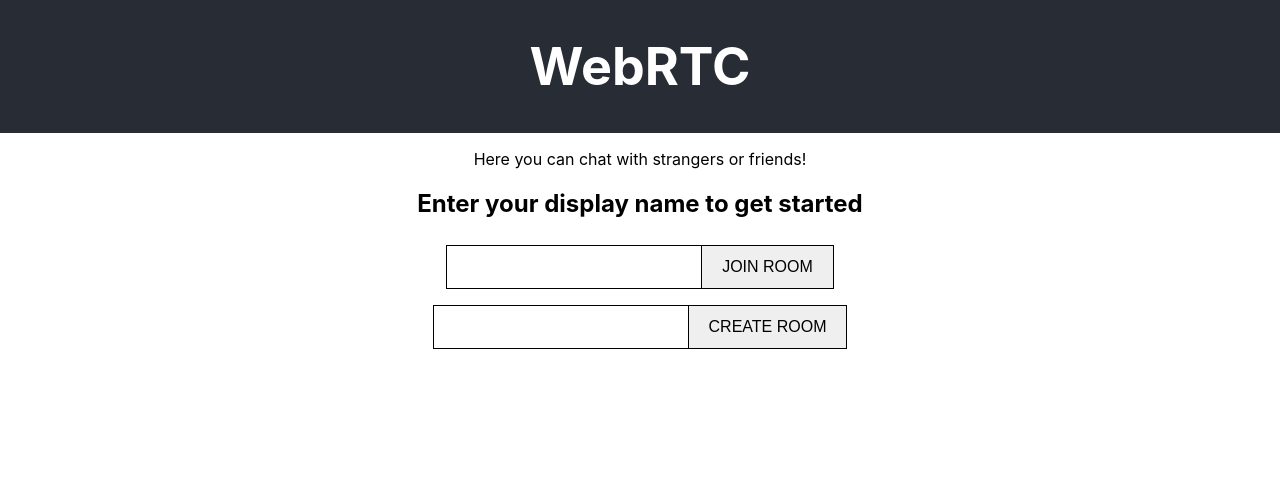
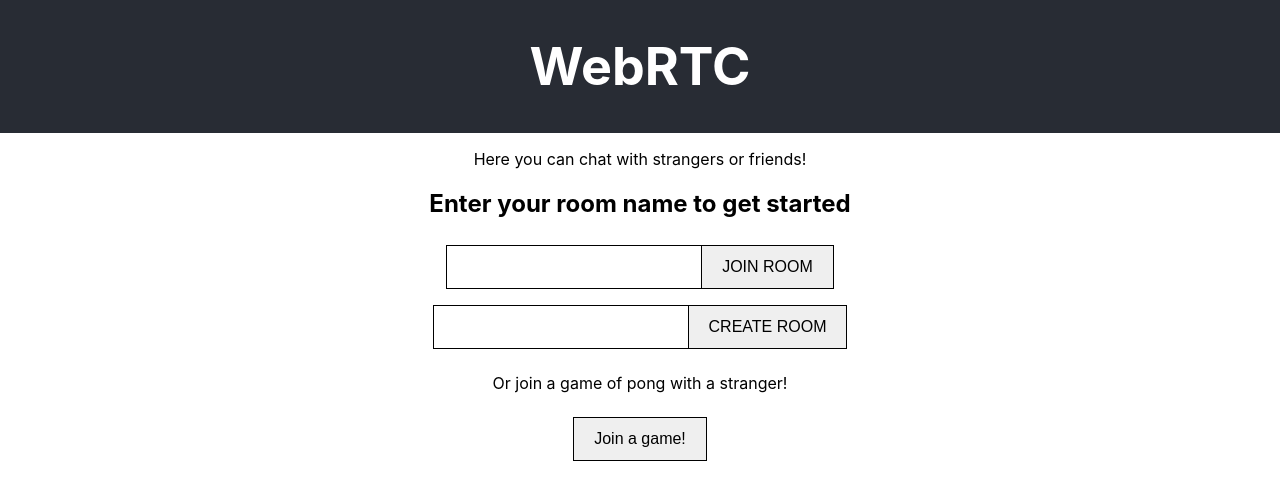
Before and after one commit to stun-project/webrtc, a React (Create React App) app: page / in a window 1280 px wide. Shown: the top 500 px of the page. Built offline with nearby package versions, Linux system fonts and the light colour scheme; no server answers.

Commit message:
Starta på kommunikasjon

```diff
--- a/src/App.js
+++ b/src/App.js
@@ -2,6 +2,7 @@
 import Header from './components/header'
 import Landing from './components/landing'
 import Room from './components/room'
+import Pong from './components/pong'
 import { Route, BrowserRouter as Router } from "react-router-dom";
 
 
@@ -13,6 +14,7 @@
         <Route exact path="/" component={Landing}/>
         <Route exact path="/rooms" component={Landing}/>
         <Route exact path="/rooms/:id"  component={Room}/>
+        <Route exact path="/pong" component={Pong}/>
       </div>
     </Router>
   );
--- a/src/components/landing.css
+++ b/src/components/landing.css
@@ -15,3 +15,7 @@
     border: 1px solid;
     border-left: 0;
   }
+
+  .gameBtn{
+    border: 1px solid;
+  }
--- a/src/components/landing.jsx
+++ b/src/components/landing.jsx
@@ -40,10 +40,14 @@
     }
   }
 
+  async function joinGame(){
+    props.history.push("/pong");
+  }
+
   return (
     <div className="landing">
         <p>Here you can chat with strangers or friends!</p>
-        <h2>Enter your display name to get started</h2>
+        <h2>Enter your room name to get started</h2>
         <div>
           <input type="text" value={joinRoomId} onChange = {(evt) => handleChangeJoin(evt)} ></input>
           <button onClick={joinRoom}>JOIN ROOM</button>
@@ -52,7 +56,11 @@
           <input type="text" value={makeRoomId} onChange = {(evt) => handleChangeMake(evt)} ></input>
           <button onClick={makeRoom}>CREATE ROOM</button>
         </div>
-      </div>
+        <div>
+          <p>Or join a game of pong with a stranger!</p>
+          <button className="gameBtn" onClick={joinGame}>Join a game!</button>
+        </div>
+    </div>
   );
 }
 
--- a/src/components/p2p.jsx
+++ b/src/components/pong.jsx
@@ -1,9 +1,9 @@
-import './p2p.css';
+import './pong.css';
 import {useState, useEffect, useRef} from 'react';
 import { io } from "socket.io-client";
 const socket = io("localhost:8000/");
 
-function P2p(props) {
+function Pong(props) {
     const [id, setId] = useState("");
     const [connected, setConnected] = useState(false);
     const [peers, setPeers] = useState({});
@@ -20,36 +20,38 @@
     },[]);
 
     const initializeSocket = () => {
-        socket.emit("my_name_is",props.name);
+        // socket.emit("my_name_is",props.name);
 
-        socket.on("you", (myId) => {
-            setId(myId);
-        });
-        socket.on("peers", (peersConnected) => {
-            setPeers(peersConnected);
-        });
-        socket.on("offer", async (message) => {
-            await receiveCall(message);
-        });
+        // socket.on("you", (myId) => {
+        //     setId(myId);
+        // });
+        // socket.on("peers", (peersConnected) => {
+        //     setPeers(peersConnected);
+        // });
+        // socket.on("offer", async (message) => {
+        //     await receiveCall(message);
+        // });
 
-        socket.on('candidate', async (message) => {
-            console.log(peerRef.current);
-            if (message.candidate) {
-                try {
-                    await peerRef.current.addIceCandidate(message.candidate);
-                } catch (e) {
-                    console.error('Error adding received ice candidate', e);
-                }
-            }
-        });
+        // socket.on('candidate', async (message) => {
+        //     console.log(peerRef.current);
+        //     if (message.candidate) {
+        //         try {
+        //             await peerRef.current.addIceCandidate(message.candidate);
+        //         } catch (e) {
+        //             console.error('Error adding received ice candidate', e);
+        //         }
+        //     }
+        // });
 
-        socket.on('answer', async message => {
-            if (message.answer) {
-                console.log(peerRef.current);
-                const remoteDesc = new RTCSessionDescription(message.answer);
-                await peerRef.current.setRemoteDescription(remoteDesc);
-            }
-        });
+        // socket.on('answer', async message => {
+        //     if (message.answer) {
+        //         console.log(peerRef.current);
+        //         const remoteDesc = new RTCSessionDescription(message.answer);
+        //         await peerRef.current.setRemoteDescription(remoteDesc);
+        //     }
+        // });
+
+        socket.emit("awaitingGame")
 
 
     };
@@ -196,4 +198,4 @@
     );
 }
 
-export default P2p;
+export default Pong;
```
Also changed, not shown: src/components/p2p.css (deleted), src/components/pong.css (added).
